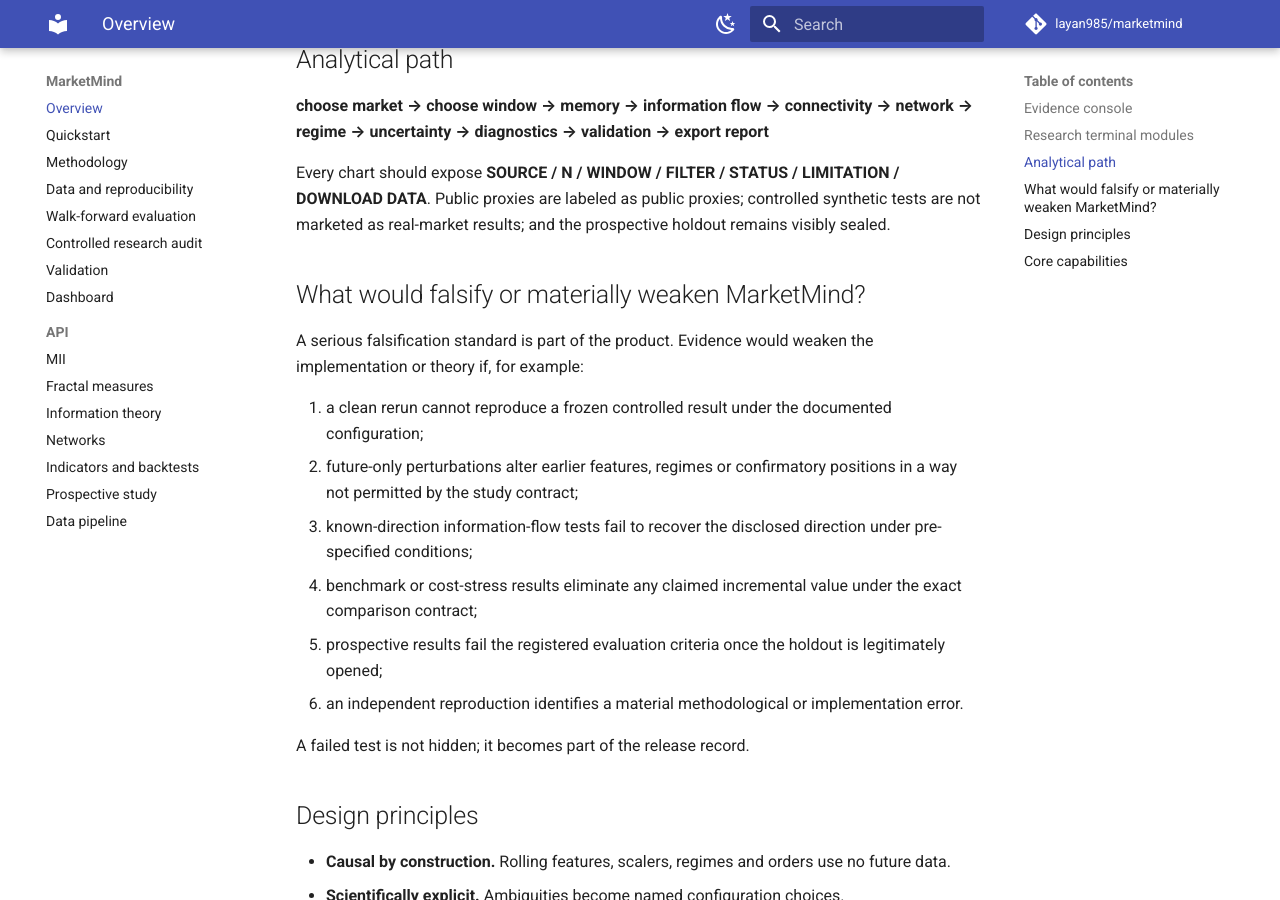
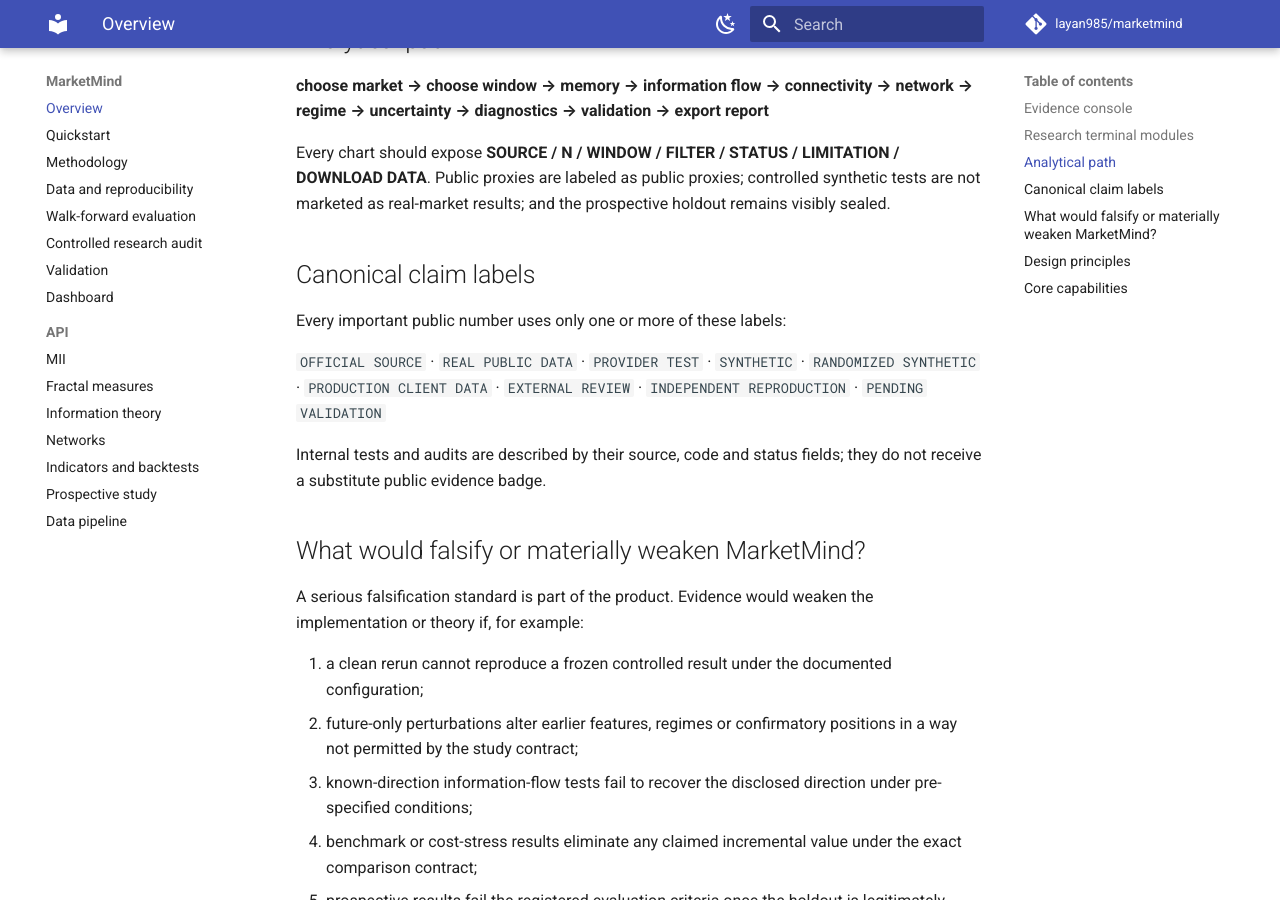
Before and after one commit to layan985/marketmind, an MkDocs documentation site: the page built from docs/index.md, in a window 1280 px wide and 900 px high, scrolled down 2014 px. Built offline with MkDocs 1.6.1 and Material for MkDocs 9.7.7, drawn with Linux system fonts in a browser that asks for light colours; comment, search, counter and statistics services are not loaded; some of the changed text lies outside the part shown.

Commit message:
Enforce canonical MarketMind claim badges

```diff
--- a/docs/index.md
+++ b/docs/index.md
@@ -12,10 +12,10 @@
 | --- | ---: | --- | --- | --- |
 | Earlier regime rows changed after future-only perturbation | **0 / 350** | `SYNTHETIC` | The controlled perturbation did not alter earlier regime assignments | Exhaustive absence of every possible leakage mechanism |
 | Known directional-information separation | **+1.218 nats** | `SYNTHETIC` | The known source→target direction separates from the reverse direction in the controlled test | Predictive profitability in real markets |
-| Hash-verified result artifacts | **4 / 4** | implementation evidence | Frozen result files match their recorded hashes | External validity |
-| Controlled research audit | **7 / 7 checks passed** | implementation evidence | The current controlled audit suite passes | Independent reproduction |
-| CI source tests | **29 passing** | implementation evidence | Current tested implementation passes the repository test suite | Economic truth |
-| Branch-aware test coverage | **83.06%** | implementation evidence | Current branch-aware coverage under the documented environment | Complete behavioral coverage |
+| Hash-verified result artifacts | **4 / 4** | `PENDING VALIDATION` | Frozen result files match their recorded hashes | External validity |
+| Controlled research audit | **7 / 7 checks passed** | `PENDING VALIDATION` | The current controlled audit suite passes | Independent reproduction |
+| CI source tests | **29 passing** | `PENDING VALIDATION` | Current tested implementation passes the repository test suite | Economic truth |
+| Branch-aware test coverage | **83.06%** | `PENDING VALIDATION` | Current branch-aware coverage under the documented environment | Complete behavioral coverage |
 | Prospective holdout result | **SEALED** | `PENDING VALIDATION` | Interim outcome is deliberately unavailable under the registered design | Any claim about prospective performance |
 
 The prospective holdout began **10 August 2026** and is registered to end **6 August 2027**. No interim performance result should appear here before the registered end condition.
@@ -46,6 +46,14 @@
 **choose market → choose window → memory → information flow → connectivity → network → regime → uncertainty → diagnostics → validation → export report**
 
 Every chart should expose **SOURCE / N / WINDOW / FILTER / STATUS / LIMITATION / DOWNLOAD DATA**. Public proxies are labeled as public proxies; controlled synthetic tests are not marketed as real-market results; and the prospective holdout remains visibly sealed.
+
+## Canonical claim labels
+
+Every important public number uses only one or more of these labels:
+
+`OFFICIAL SOURCE` · `REAL PUBLIC DATA` · `PROVIDER TEST` · `SYNTHETIC` · `RANDOMIZED SYNTHETIC` · `PRODUCTION CLIENT DATA` · `EXTERNAL REVIEW` · `INDEPENDENT REPRODUCTION` · `PENDING VALIDATION`
+
+Internal tests and audits are described by their source, code and status fields; they do not receive a substitute public evidence badge.
 
 ## What would falsify or materially weaken MarketMind?
 
```
